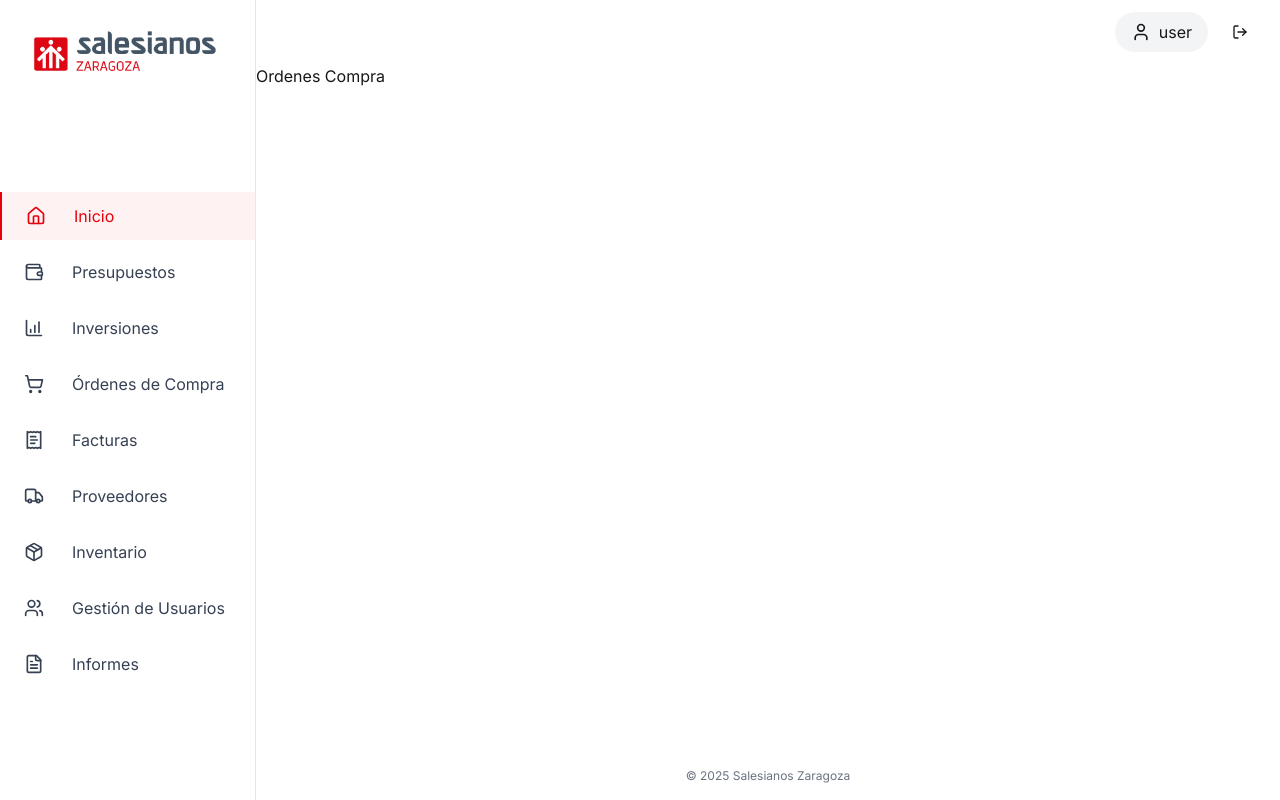
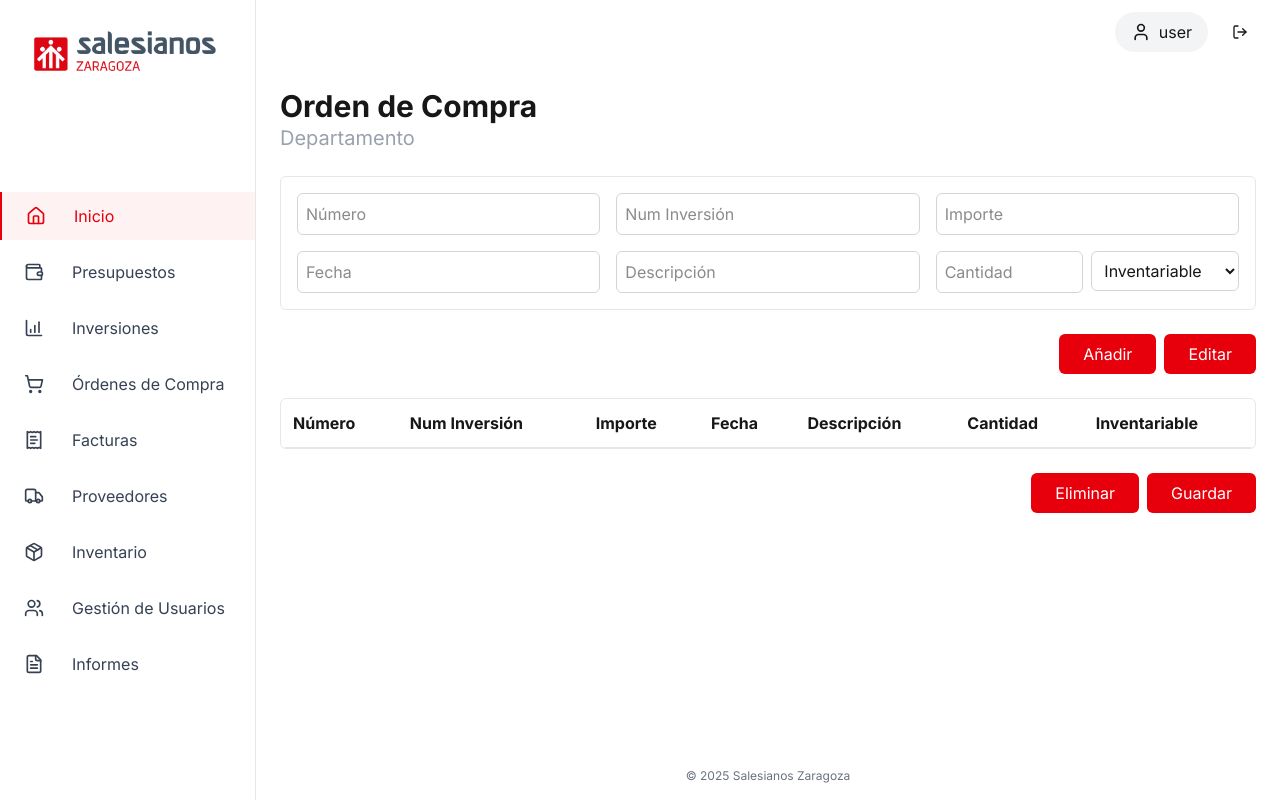
Before and after one commit to cristinasevi/bbdd-wasabi-project, a Next.js app: page /pages/ordenes-compra in a window 1280 px wide. Built offline with nearby package versions, Linux system fonts and the light colour scheme.

Commit message:
Create Resumen and OrdenesCompra

```diff
--- a/src/app/api/functions/select.js
+++ b/src/app/api/functions/select.js
@@ -1,6 +1,6 @@
 import { pool } from '@/app/api/lib/db';
 
-export async function getData() {
+export async function getDepartamentos() {
   try {
     const [rows] = await pool.query('SELECT * FROM Departamento');
     return rows;
@@ -9,3 +9,13 @@ export async function getData() {
     throw error;
   }
 }
+
+export async function getOrdenes() {
+  try {
+    const [rows] = await pool.query('SELECT * FROM Orden');
+    return rows;
+  } catch (error) {
+    console.error('Error executing query:', error);
+    throw error;
+  }
+}
--- /dev/null
+++ b/src/app/components/ui/button.js
@@ -0,0 +1,7 @@
+export default function Button({children, onClick}) {
+    return (
+        <button onClick={onClick} className="bg-red-600 text-white px-6 py-2 rounded-md hover:bg-red-700">
+            {children}
+        </button>
+    );
+}
--- a/src/app/page.js
+++ b/src/app/page.js
@@ -1,6 +1,6 @@
 import Image from "next/image"
 import Link from "next/link"
-import { getData } from "@/app/api/functions/select"
+import { getDepartamentos } from "@/app/api/functions/select"
 
 const departmentImages = {
   Informática: "/images/informatica.jpg",
@@ -11,7 +11,7 @@ const departmentImages = {
 }
 
 export default async function Page() {
-  const departamentos = await getData()
+  const departamentos = await getDepartamentos()
 
   return (
     <main className="p-8">
@@ -26,7 +26,7 @@ export default async function Page() {
 
           return (
             <Link
-              href={`/pages/resumen/${id}`}
+              href={`/pages/resumen/${nombre}`}
               key={id}
               className="border border-gray-200 rounded-lg overflow-hidden hover:shadow-md transition-shadow"
             >
--- a/src/app/pages/ordenes-compra/page.js
+++ b/src/app/pages/ordenes-compra/page.js
@@ -1,7 +1,73 @@
-export default function OrdenesCompra() {
-    return (
-        <div >
-            Ordenes Compra
+import Button from "@/app/components/ui/button"
+
+export default function OrdenesCompraPage() {
+  return (
+    <div className="p-6">
+      {/* Encabezado */}
+      <div className="mb-6">
+        <h1 className="text-3xl font-bold">Orden de Compra</h1>
+        <h2 className="text-xl text-gray-400">Departamento </h2>
+      </div>
+
+      {/* Formulario de entrada */}
+      <div className="bg-white p-4 rounded-md border border-gray-200 mb-6 grid grid-cols-1 md:grid-cols-3 gap-4">
+        <div>
+          <input type="text" placeholder="Número" className="w-full p-2 border border-gray-300 rounded-md" />
         </div>
-    );
+        <div>
+          <input type="text" placeholder="Num Inversión" className="w-full p-2 border border-gray-300 rounded-md" />
+        </div>
+        <div>
+          <input type="text" placeholder="Importe" className="w-full p-2 border border-gray-300 rounded-md" />
+        </div>
+        <div>
+          <input type="text" placeholder="Fecha" className="w-full p-2 border border-gray-300 rounded-md" />
+        </div>
+        <div>
+          <input type="text" placeholder="Descripción" className="w-full p-2 border border-gray-300 rounded-md" />
+        </div>
+        <div className="flex gap-2">
+          <div className="flex-1">
+            <input type="number" placeholder="Cantidad" className="w-full p-2 border border-gray-300 rounded-md" />
+          </div>
+          <div className="flex-1">
+            <select className="w-full p-2 border border-gray-300 rounded-md">
+              <option value="Sí">Inventariable</option>
+              <option value="No">No Inventariable</option>
+            </select>
+          </div>
+        </div>
+      </div>
+
+      {/* Botones de acción */}
+      <div className="flex justify-end mb-6 gap-2">
+        <Button>Añadir</Button>
+        <Button>Editar</Button>
+      </div>
+
+      {/* Tabla de órdenes */}
+      <div className="bg-white border border-gray-200 rounded-md mb-6 overflow-x-auto">
+        <table className="w-full">
+          <thead>
+            <tr className="border-b border-gray-200">
+              <th className="p-3 text-left">Número</th>
+              <th className="p-3 text-left">Num Inversión</th>
+              <th className="p-3 text-left">Importe</th>
+              <th className="p-3 text-left">Fecha</th>
+              <th className="p-3 text-left">Descripción</th>
+              <th className="p-3 text-left">Cantidad</th>
+              <th className="p-3 text-left">Inventariable</th>
+            </tr>
+          </thead>
+          <tbody>{/* Aquí irían las filas de datos */}</tbody>
+        </table>
+      </div>
+
+      {/* Botones de acción inferiores */}
+      <div className="flex justify-end gap-2">
+        <Button>Eliminar</Button>
+        <Button>Guardar</Button>
+      </div>
+    </div>
+  )
 }
--- /dev/null
+++ b/src/app/pages/resumen/[departamento]/page.js
@@ -0,0 +1,134 @@
+// import { getDepartamentos } from "@/app/api/functions/select"
+
+// export default async function Resumen({ params }) {
+//     const departamento = decodeURIComponent(params.departamento);
+//     const data = await getDepartamentos(departamento);
+
+//     return (
+//         <div className="p-8">
+//             <h1 className="text-3xl font-bold mb-2">Resumen</h1>
+//             <h2 className="text-lg text-gray-400">Departamento {departamento}</h2>
+//         </div>
+//     );
+// }
+
+
+import { getDepartamentos } from "@/app/api/functions/select"
+//import { getDepartamentoData } from "@/app/api/functions/getDepartamentoData"
+
+export default async function Resumen({ params }) {
+    const departamento = decodeURIComponent(params.departamento);
+    const departamentos = await getDepartamentos();
+
+    // Encontrar el departamento específico en la lista
+    const departamentoInfo = departamentos.find(d => d.Nombre === departamento) || {};
+
+    // Obtener datos financieros y órdenes de compra
+    //const data = await getDepartamentoData(departamento);
+
+    // Obtener el mes actual y año
+    const meses = ["Enero", "Febrero", "Marzo", "Abril", "Mayo", "Junio",
+                  "Julio", "Agosto", "Septiembre", "Octubre", "Noviembre", "Diciembre"];
+    const mesActual = meses[new Date().getMonth()];
+    const año = new Date().getFullYear();
+
+    return (
+        <div>
+            <div className="p-8">
+                <div>
+                    <h1 className="text-3xl font-bold">Resumen</h1>
+                    <h2 className="text-xl text-gray-400">Departamento {departamento}</h2>
+                </div>
+
+                {/* Selector de fecha */}
+                <div className="flex justify-end my-6">
+                    <div className="relative">
+                        <select className="appearance-none bg-white border border-gray-200 rounded-md px-4 py-2 pr-8">
+                            <option>{`${mesActual} ${año}`}</option>
+                        </select>
+                        <div className="absolute right-3 top-1/2 transform -translate-y-1/2 pointer-events-none">
+                            <svg xmlns="http://www.w3.org/2000/svg" width="16" height="16" viewBox="0 0 24 24" fill="none" stroke="currentColor" strokeWidth="2" strokeLinecap="round" strokeLinejoin="round">
+                                <path d="m6 9 6 6 6-6" />
+                            </svg>
+                        </div>
+                    </div>
+                </div>
+
+                {/* Tarjetas de información */}
+                <div className="grid grid-cols-1 md:grid-cols-2 gap-6 mb-6">
+                    {/* Presupuesto total anual */}
+                    <div className="bg-white rounded-lg p-6 shadow-sm">
+                        <h3 className="text-gray-500 mb-2">Presupuesto total anual</h3>
+                        <div className="text-4xl font-bold"></div>
+                        <div className="mt-4 flex justify-end">
+                            <div className="w-4 h-4 rounded-full bg-green-500"></div>
+                        </div>
+                    </div>
+
+                    {/* Inversión total anual */}
+                    <div className="bg-white rounded-lg p-6 shadow-sm">
+                        <h3 className="text-gray-500 mb-2">Inversión total anual</h3>
+                        <div className="text-4xl font-bold"></div>
+                    </div>
+
+                    {/* Gasto acumulado anual */}
+                    <div className="bg-white rounded-lg p-6 shadow-sm">
+                        <h3 className="text-gray-500 mb-2">Gasto acumulado anual</h3>
+                        <div className="text-4xl font-bold"></div>
+                    </div>
+
+                    {/* Inversión acumulada anual */}
+                    <div className="bg-white rounded-lg p-6 shadow-sm">
+                        <h3 className="text-gray-500 mb-2">Inversión acumulada anual</h3>
+                        <div className="text-4xl font-bold"></div>
+                    </div>
+                </div>
+
+                {/* Órdenes de compra */}
+                <div className="bg-white rounded-lg p-6 shadow-sm mb-6">
+                    <div className="flex justify-between items-center mb-4">
+                        <h3 className="font-bold">ÓRDENES DE COMPRA</h3>
+                        <button className="bg-black text-white text-sm px-3 py-1 rounded-md">
+                            Ver detalles
+                        </button>
+                    </div>
+
+                    <table className="w-full">
+                        <thead>
+                            <tr className="text-left">
+                                <th className="pb-2 font-normal text-gray-500">Número</th>
+                                <th className="pb-2 font-normal text-gray-500 text-right">Total</th>
+                            </tr>
+                        </thead>
+                        <tbody>
+                            <tr>
+                                <td className="py-2"></td>
+                                <td className="py-2 text-right"></td>
+                            </tr>
+                        </tbody>
+                    </table>
+                </div>
+
+                {/* Gráfico de gastos anuales */}
+                {/* <div className="bg-white rounded-lg p-6 shadow-sm">
+                    <h3 className="font-bold mb-4">Gastos anuales</h3>
+                    <div className="h-[200px] relative">
+                        <div className="absolute inset-0 flex flex-col justify-between">
+                            {[5000, 4000, 3000, 2000, 1000, 0].map((value) => (
+                                <div key={value} className="border-t border-gray-100 relative h-0">
+                                    <span className="absolute -top-2 left-0 text-xs text-gray-400">{value}€</span>
+                                </div>
+                            ))}
+                        </div>
+
+                        <div className="absolute bottom-0 left-0 right-0 flex justify-between px-2">
+                            {["E", "F", "M", "A", "M", "J", "J", "A", "S", "O", "N", "D"].map((mes, index) => (
+                                <span key={index} className="text-xs text-gray-500">{mes}</span>
+                            ))}
+                        </div>
+                    </div>
+                </div> */}
+            </div>
+        </div>
+    );
+}
--- a/src/app/pages/resumen/page.js
+++ /dev/null
@@ -1,7 +0,0 @@
-export default function Resumen() {
-    return (
-        <div >
-            Resumen
-        </div>
-    );
-}
```
Also changed, not shown: src/app/pages/inversiones/[departamento]/page.js (renamed from src/app/pages/inversiones/page.js), src/app/pages/presupuestos/[departamento]/page.js (renamed from src/app/pages/presupuestos/page.js).
